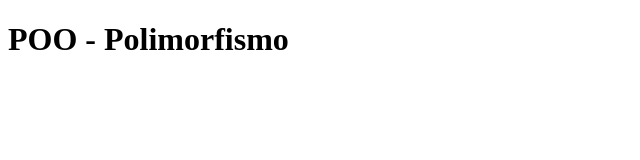
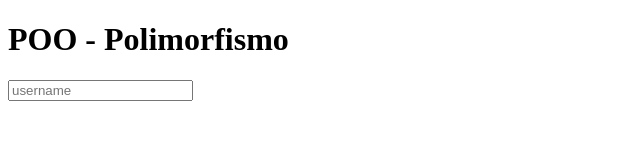
Before and after one commit to Elopezsu/devFBatch23B, a plain HTML site: page poo/polimorfismo/index.html in a window 1280 px wide. Shown: the whole page, without its empty margins (0-640 px from the left). Drawn offline with Linux system fonts and the light colour scheme.

Commit message:
Polimorfismo

```diff
--- a/poo/polimorfismo/index.html
+++ b/poo/polimorfismo/index.html
@@ -8,6 +8,7 @@
 </head>
 <body>
     <h1>POO - Polimorfismo</h1>
+    <input type="text" placeholder="username"/>
     <script src="./ejemplo1.js"></script>
 </body>
 </html>
```
Also changed, not shown: poo/polimorfismo/ejemplo1.js (+7 -1 lines).
